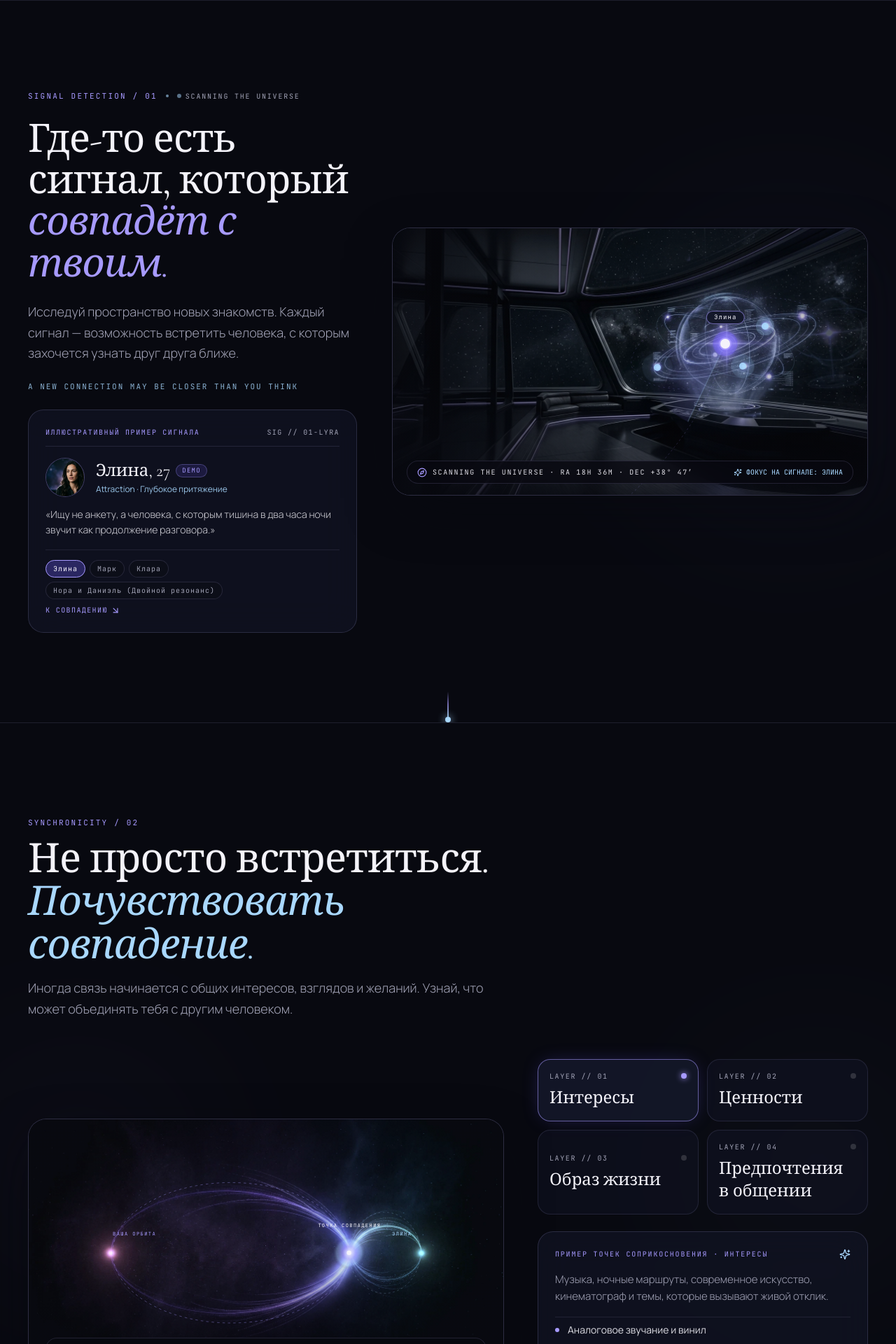
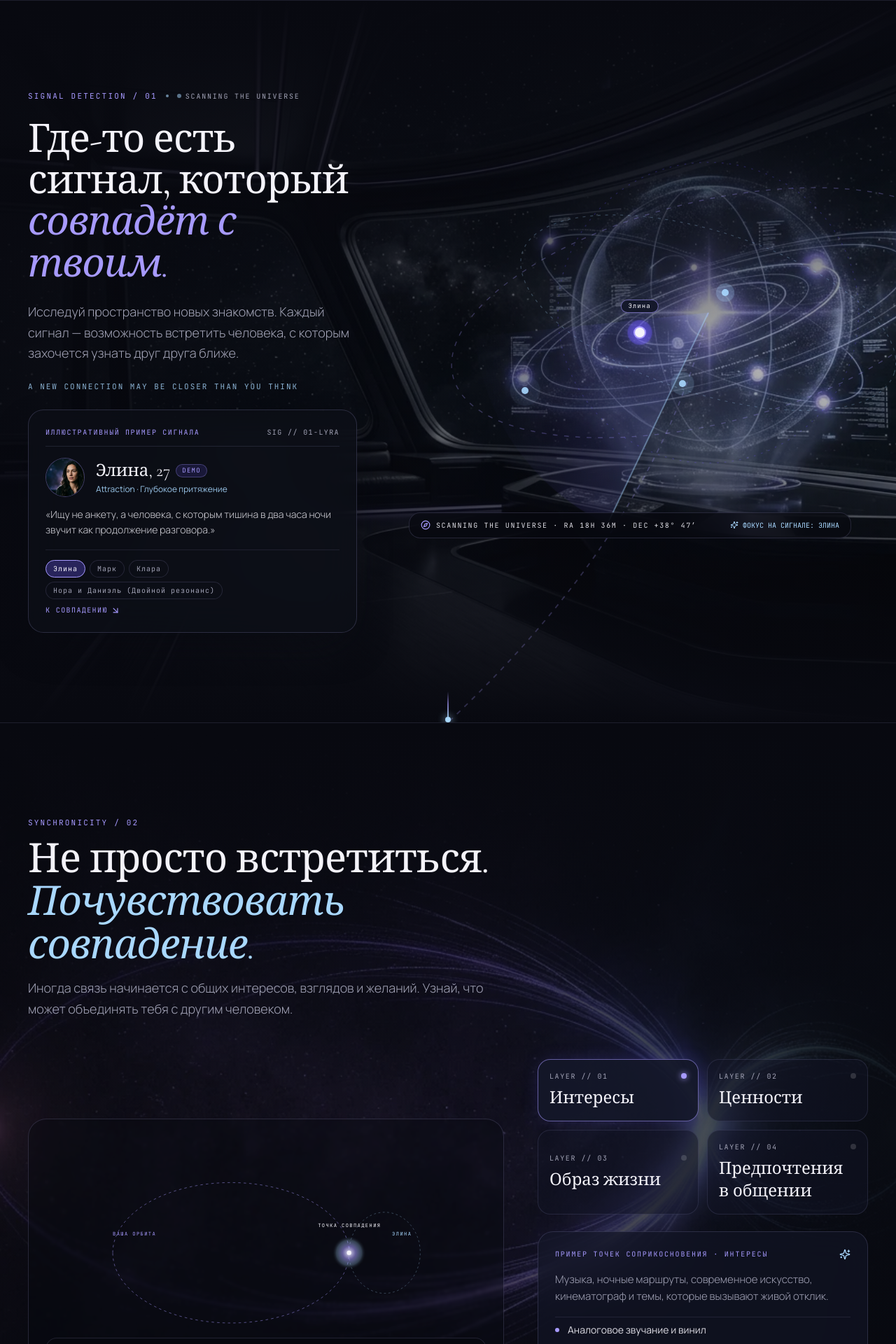
Before and after one commit to stanix228-ops/astrosyncho, a React (Vite) app: page / in a window 1280 px wide. Shown: the part 800-2720 px from the top of the page at 70% size. Built offline with nearby package versions, Linux system fonts and the light colour scheme; the HTML template or start-up script is replaced by a standard one; a web font is replaced by a local one.

Commit message:
style: make Active Signals and Synchronicity visuals full-section backgrounds and remove privacy-glass image

```diff
--- a/src/components/CosmicRadar.tsx
+++ b/src/components/CosmicRadar.tsx
@@ -17,42 +17,32 @@ const OBSERVATORY_HOTSPOTS: Array<{
   signalIndex: number
   left: string
   top: string
-  cx: number
-  cy: number
   delayMs: number
   isPrimary?: boolean
 }> = [
   {
     signalIndex: 0,
-    left: "70.1%",
-    top: "43.2%",
-    cx: 673,
-    cy: 233,
+    left: "52%",
+    top: "42%",
     delayMs: 0,
     isPrimary: true,
   },
   {
     signalIndex: 1,
-    left: "78.5%",
-    top: "36.8%",
-    cx: 754,
-    cy: 199,
+    left: "70%",
+    top: "31%",
     delayMs: 650,
   },
   {
     signalIndex: 2,
-    left: "73.8%",
-    top: "51.6%",
-    cx: 708,
-    cy: 279,
+    left: "61%",
+    top: "56%",
     delayMs: 1200,
   },
   {
     signalIndex: 3,
-    left: "55.8%",
-    top: "52.2%",
-    cx: 536,
-    cy: 282,
+    left: "28%",
+    top: "58%",
     delayMs: 1750,
   },
 ]
@@ -74,21 +64,125 @@ export const CosmicRadar: React.FC<CosmicRadarProps> = ({
     <section
       id="radar"
       ref={sectionRef}
-      className="relative py-24 lg:py-32 overflow-hidden bg-[#080910] border-t border-[rgba(190,185,255,0.12)]"
+      className="relative min-h-[780px] lg:min-h-[860px] py-24 lg:py-32 flex items-center overflow-hidden bg-[#080910] border-t border-[rgba(190,185,255,0.12)]"
       aria-labelledby="active-signals-heading"
     >
-      {/* Subtle Ambient Light Source */}
+      {/* Full-Bleed Section Background: active-signals.webp + Animated Radar SVG */}
+      <div className="pointer-events-none absolute inset-0 z-0 overflow-hidden">
+        <img
+          src="./images/active-signals.webp"
+          alt="Космическая обсерватория AstroSyncho с голографическим радаром, обнаруживающим светящиеся сигналы в глубоком космосе"
+          width={1376}
+          height={768}
+          loading="lazy"
+          className="h-full w-full object-cover object-[72%_center] lg:object-center"
+        />
+
+        {/* Directional Vignette Overlays for Seamless Blending & Text Readability */}
         <div
-        className="pointer-events-none absolute top-1/4 right-[-8%] h-[520px] w-[520px] rounded-full opacity-20 blur-[130px]"
-        style={{
-          background:
-            "radial-gradient(circle, rgba(110,91,255,0.38) 0%, rgba(169,216,255,0.12) 55%, transparent 100%)",
-        }}
+          className="absolute inset-0 bg-gradient-to-r from-[#080910]/92 via-[#080910]/55 to-[#080910]/20"
+          aria-hidden="true"
+        />
+        <div
+          className="absolute inset-0 bg-gradient-to-b from-[#080910] via-transparent to-[#080910]"
           aria-hidden="true"
         />
 
-      <div className="relative z-10 mx-auto max-w-[1400px] px-4 sm:px-6 lg:px-10">
-        {/* Asymmetric Editorial Split + Immersive Observatory Key Visual */}
+        {/* Full-Resolution Animated SVG Radar Overlay Locked to the Background Sphere (965, 332 in 1376x768) */}
+        <svg
+          className="absolute inset-0 h-full w-full"
+          viewBox="0 0 1376 768"
+          preserveAspectRatio="xMidYMid slice"
+          fill="none"
+          aria-hidden="true"
+        >
+          <defs>
+            <linearGradient
+              id="observatoryScanBeam"
+              x1="0%"
+              y1="0%"
+              x2="100%"
+              y2="100%"
+            >
+              <stop offset="0%" stopColor="#A9D8FF" stopOpacity="0.26" />
+              <stop offset="55%" stopColor="#6E5BFF" stopOpacity="0.09" />
+              <stop offset="100%" stopColor="#080910" stopOpacity="0" />
+            </linearGradient>
+          </defs>
+
+          {/* Fine Orbital Rings Centered on the Holographic Radar Sphere (965, 332) */}
+          <g
+            style={{
+              opacity: hasEntered ? 0.88 : 0.2,
+              transition: "opacity 1.2s ease-out",
+            }}
+          >
+            <ellipse
+              cx="965"
+              cy="332"
+              rx="280"
+              ry="118"
+              transform="rotate(-14 965 332)"
+              stroke="#A79AFF"
+              strokeOpacity="0.32"
+              strokeWidth="1.1"
+              strokeDasharray="5 7"
+            />
+            <ellipse
+              cx="965"
+              cy="332"
+              rx="208"
+              ry="86"
+              transform="rotate(18 965 332)"
+              stroke="#A9D8FF"
+              strokeOpacity="0.28"
+              strokeWidth="1"
+              strokeDasharray="3 5"
+            />
+            <circle
+              cx="965"
+              cy="332"
+              r="160"
+              stroke="#6E5BFF"
+              strokeOpacity="0.26"
+              strokeWidth="1"
+              strokeDasharray="2 6"
+            />
+          </g>
+
+          {/* Slowly Rotating Scanning Beam Around (965, 332) */}
+          <g
+            style={{ transformOrigin: "965px 332px" }}
+            className={prefersReducedMotion ? "" : "animate-radar-sweep"}
+          >
+            <path
+              d="M 965 332 L 1195 235 A 250 250 0 0 1 1168 478 Z"
+              fill="url(#observatoryScanBeam)"
+            />
+            <line
+              x1="965"
+              y1="332"
+              x2="1195"
+              y2="235"
+              stroke="#A9D8FF"
+              strokeOpacity="0.52"
+              strokeWidth="1.2"
+            />
+          </g>
+
+          {/* Luminous Trajectory Connecting Primary Signal toward Section 03 */}
+          <path
+            d="M 965 332 Q 910 560 688 768"
+            stroke="#A79AFF"
+            strokeOpacity={0.24 + scrollProgress * 0.45}
+            strokeWidth="1.4"
+            strokeDasharray="5 6"
+          />
+        </svg>
+      </div>
+
+      <div className="relative z-10 w-full mx-auto max-w-[1400px] px-4 sm:px-6 lg:px-10">
+        {/* Asymmetric Editorial Split Over Full-Resolution Observatory Background */}
         <div
           className={`grid grid-cols-1 lg:grid-cols-12 gap-10 lg:gap-12 items-center transition-all duration-1000 ease-out ${
             hasEntered || prefersReducedMotion
@@ -140,7 +234,7 @@ export const CosmicRadar: React.FC<CosmicRadarProps> = ({
 
             {/* Understated Illustrative Signal Preview Panel */}
             <div
-              className="w-full max-w-[470px] rounded-[22px] border border-[rgba(190,185,255,0.16)] bg-[rgba(19,21,38,0.68)] backdrop-blur-xl p-5 sm:p-6 transition-all duration-300"
+              className="w-full max-w-[470px] rounded-[22px] border border-[rgba(190,185,255,0.18)] bg-[rgba(13,15,24,0.74)] backdrop-blur-xl p-5 sm:p-6 transition-all duration-300 shadow-[0_24px_60px_-20px_rgba(8,9,16,0.85)]"
               aria-live="polite"
             >
               <div className="flex items-center justify-between gap-2 pb-3 border-b border-[rgba(190,185,255,0.12)]">
@@ -216,134 +310,9 @@ export const CosmicRadar: React.FC<CosmicRadarProps> = ({
             </div>
           </div>
 
-          {/* Right Column (7 Cols): Art-Directed Observatory Key Visual + Animated Radar Overlay */}
+          {/* Right Column (7 Cols): Open Interactive Radar Stage Over the Full-Bleed Background */}
           <div className="lg:col-span-7">
-            <div className="relative rounded-[26px] overflow-hidden border border-[rgba(190,185,255,0.18)] bg-[#0D0F18] shadow-[0_24px_80px_-20px_rgba(8,9,16,0.9)]">
-              {/* Main Generated Key Visual: active-signals.webp */}
-              <div className="relative aspect-[16/10] sm:aspect-[16/9] w-full overflow-hidden">
-                <img
-                  src="./images/active-signals.webp"
-                  alt="Космическая обсерватория AstroSyncho с голографическим радаром, обнаруживающим светящиеся сигналы в глубоком космосе"
-                  width={1376}
-                  height={768}
-                  loading="lazy"
-                  className="h-full w-full object-cover object-[72%_center] sm:object-center"
-                />
-
-                {/* Subtle Edge Vignette for Seamless Integration */}
-                <div
-                  className="pointer-events-none absolute inset-0 bg-gradient-to-r from-[#080910]/65 via-transparent to-[#080910]/25"
-                  aria-hidden="true"
-                />
-                <div
-                  className="pointer-events-none absolute inset-0 bg-gradient-to-t from-[#080910]/75 via-transparent to-[#080910]/25"
-                  aria-hidden="true"
-                />
-
-                {/* Animated SVG Radar Overlay: Scanning Beam & Fine Orbital Lines */}
-                <svg
-                  className="pointer-events-none absolute inset-0 h-full w-full"
-                  viewBox="0 0 960 540"
-                  fill="none"
-                  aria-hidden="true"
-                >
-                  <defs>
-                    <linearGradient
-                      id="observatoryScanBeam"
-                      x1="0%"
-                      y1="0%"
-                      x2="100%"
-                      y2="100%"
-                    >
-                      <stop
-                        offset="0%"
-                        stopColor="#A9D8FF"
-                        stopOpacity="0.24"
-                      />
-                      <stop
-                        offset="55%"
-                        stopColor="#6E5BFF"
-                        stopOpacity="0.08"
-                      />
-                      <stop
-                        offset="100%"
-                        stopColor="#080910"
-                        stopOpacity="0"
-                      />
-                    </linearGradient>
-                  </defs>
-
-                  {/* Fine Orbital Rings Centered on the Holographic Radar Sphere (673, 233) */}
-                  <g
-                    style={{
-                      opacity: hasEntered ? 0.85 : 0.2,
-                      transition: "opacity 1.2s ease-out",
-                    }}
-                  >
-                    <ellipse
-                      cx="673"
-                      cy="233"
-                      rx="195"
-                      ry="82"
-                      transform="rotate(-14 673 233)"
-                      stroke="#A79AFF"
-                      strokeOpacity="0.28"
-                      strokeWidth="0.9"
-                      strokeDasharray="4 6"
-                    />
-                    <ellipse
-                      cx="673"
-                      cy="233"
-                      rx="145"
-                      ry="60"
-                      transform="rotate(18 673 233)"
-                      stroke="#A9D8FF"
-                      strokeOpacity="0.24"
-                      strokeWidth="0.8"
-                    />
-                    <circle
-                      cx="673"
-                      cy="233"
-                      r="112"
-                      stroke="#6E5BFF"
-                      strokeOpacity="0.22"
-                      strokeWidth="0.8"
-                      strokeDasharray="2 5"
-                    />
-                  </g>
-
-                  {/* Slowly Rotating Scanning Beam Around (673, 233) */}
-                  <g
-                    style={{ transformOrigin: "673px 233px" }}
-                    className={
-                      prefersReducedMotion ? "" : "animate-radar-sweep"
-                    }
-                  >
-                    <path
-                      d="M 673 233 L 835 165 A 175 175 0 0 1 815 335 Z"
-                      fill="url(#observatoryScanBeam)"
-                    />
-                    <line
-                      x1="673"
-                      y1="233"
-                      x2="835"
-                      y2="165"
-                      stroke="#A9D8FF"
-                      strokeOpacity="0.5"
-                      strokeWidth="1"
-                    />
-                  </g>
-
-                  {/* Luminous Trajectory Connecting Primary Signal toward Section 03 */}
-                  <path
-                    d="M 673 233 Q 640 390 480 540"
-                    stroke="#A79AFF"
-                    strokeOpacity={0.22 + scrollProgress * 0.45}
-                    strokeWidth="1.2"
-                    strokeDasharray="4 5"
-                  />
-                </svg>
-
+            <div className="relative h-[340px] sm:h-[420px] lg:h-[520px] w-full">
               {/* Interactive Signal Hotspots Over the Observatory Hologram */}
               {OBSERVATORY_HOTSPOTS.map((spot) => {
                 const sig = RADAR_SIGNALS[spot.signalIndex]
@@ -397,8 +366,8 @@ export const CosmicRadar: React.FC<CosmicRadarProps> = ({
                 )
               })}
 
-                {/* Bottom Caption Bar Inside Observatory Frame */}
-                <div className="absolute bottom-3 left-3 right-3 sm:bottom-4 sm:left-5 sm:right-5 z-20 flex flex-wrap items-center justify-between gap-2 rounded-2xl bg-[#080910]/75 backdrop-blur-md border border-[rgba(190,185,255,0.14)] px-3.5 py-2">
+              {/* Bottom Caption Bar Floating Over Observatory Radar */}
+              <div className="absolute bottom-2 left-0 right-0 sm:left-6 sm:right-6 z-20 flex flex-wrap items-center justify-between gap-2 rounded-2xl bg-[#080910]/72 backdrop-blur-md border border-[rgba(190,185,255,0.16)] px-4 py-2.5">
                 <div className="flex items-center gap-2 font-mono-tech text-[10px] uppercase tracking-[0.16em] text-[#F4F3FA]/90">
                   <Compass
                     className="h-3.5 w-3.5 text-[#A79AFF]"
@@ -409,7 +378,6 @@ export const CosmicRadar: React.FC<CosmicRadarProps> = ({
                 <div className="flex items-center gap-1.5 font-mono-tech text-[10px] text-[#A9D8FF]">
                   <Sparkles className="h-3 w-3" aria-hidden="true" />
                   <span>ФОКУС НА СИГНАЛЕ: {activeSignal.alias.toUpperCase()}</span>
-                  </div>
                 </div>
               </div>
             </div>
--- a/src/components/Synchronicity.tsx
+++ b/src/components/Synchronicity.tsx
@@ -94,28 +94,27 @@ export const Synchronicity: React.FC<SynchronicityProps> = ({
     <section
       id="synchronicity"
       ref={sectionRef}
-      className="relative py-24 lg:py-32 overflow-hidden bg-[#080910] border-t border-[rgba(190,185,255,0.12)]"
+      className="relative min-h-[760px] lg:min-h-[840px] py-24 lg:py-32 flex items-center overflow-hidden bg-[#080910] border-t border-[rgba(190,185,255,0.12)]"
       aria-labelledby="synchronicity-heading"
     >
-      {/* Subtle Dual Ambient Illumination (Lavender Left, Icy-Blue Right) */}
+      {/* Full-Bleed Section Background: synchronicity.webp */}
       <div
-        className="pointer-events-none absolute top-1/3 left-[-10%] h-[480px] w-[480px] rounded-full opacity-18 blur-[130px]"
-        style={{
-          background:
-            "radial-gradient(circle, rgba(167,154,255,0.34) 0%, transparent 70%)",
-        }}
+        className="pointer-events-none absolute inset-0 z-0 overflow-hidden"
         aria-hidden="true"
-      />
-      <div
-        className="pointer-events-none absolute bottom-1/4 right-[-10%] h-[480px] w-[480px] rounded-full opacity-18 blur-[130px]"
-        style={{
-          background:
-            "radial-gradient(circle, rgba(169,216,255,0.3) 0%, transparent 70%)",
-        }}
-        aria-hidden="true"
-      />
+      >
+        <img
+          src="./images/synchronicity.webp"
+          alt="Две светящиеся орбитальные системы — лавандовая и ледяная голубая — плавно сближаются в общей точке притяжения"
+          width={1376}
+          height={768}
+          loading="lazy"
+          className="h-full w-full object-cover object-center opacity-85"
+        />
+        <div className="absolute inset-0 bg-gradient-to-b from-[#080910] via-[#080910]/35 to-[#080910]" />
+        <div className="absolute inset-0 bg-gradient-to-r from-[#080910]/35 via-transparent to-[#080910]/85" />
+      </div>
 
-      <div className="relative z-10 mx-auto max-w-[1400px] px-4 sm:px-6 lg:px-10">
+      <div className="relative z-10 w-full mx-auto max-w-[1400px] px-4 sm:px-6 lg:px-10">
         {/* Section Header */}
         <div
           className={`max-w-3xl transition-all duration-1000 ease-out ${
@@ -144,27 +143,12 @@ export const Synchronicity: React.FC<SynchronicityProps> = ({
           </p>
         </div>
 
-        {/* Main Composition: Converging Orbits Visual Anchor + Understated Compatibility Interface */}
+        {/* Main Composition: Open Converging Orbits Stage Over Full-Bleed Background + Compatibility Interface */}
         <div className="mt-12 lg:mt-14 grid grid-cols-1 lg:grid-cols-12 gap-10 lg:gap-12 items-center">
-          {/* Left 7 Cols: Original Synchronicity Key Visual + Refined Dual-Orbit SVG Motion */}
+          {/* Left 7 Cols: Open Dual-Orbit SVG Motion Over Full-Bleed Background */}
           <div className="lg:col-span-7">
-            <div className="relative rounded-[26px] overflow-hidden border border-[rgba(190,185,255,0.18)] bg-[#0D0F18] shadow-[0_24px_80px_-20px_rgba(8,9,16,0.9)]">
+            <div className="relative rounded-[26px] overflow-hidden border border-[rgba(190,185,255,0.16)] bg-[rgba(8,9,16,0.34)] backdrop-blur-[2px]">
               <div className="relative aspect-[16/10] sm:aspect-[16/9] w-full overflow-hidden">
-                <img
-                  src="./images/synchronicity.webp"
-                  alt="Две светящиеся орбитальные системы — лавандовая и ледяная голубая — плавно сближаются в общей точке притяжения"
-                  width={1376}
-                  height={768}
-                  loading="lazy"
-                  className="h-full w-full object-cover object-center"
-                />
-
-                {/* Subtle Edge Blending */}
-                <div
-                  className="pointer-events-none absolute inset-0 bg-gradient-to-t from-[#080910]/80 via-transparent to-[#080910]/30"
-                  aria-hidden="true"
-                />
-
                 {/* Lightweight SVG Orbital Convergence Sequence */}
                 <svg
                   className="pointer-events-none absolute inset-0 h-full w-full"
@@ -187,9 +171,9 @@ export const Synchronicity: React.FC<SynchronicityProps> = ({
                     d="M 170 270 A 239 142 0 1 1 648 270 A 239 142 0 1 1 170 270"
                     stroke="#A79AFF"
                     strokeOpacity={
-                      activeCategory.orbitAccent === "lavender" ? "0.48" : "0.24"
+                      activeCategory.orbitAccent === "lavender" ? "0.58" : "0.3"
                     }
-                    strokeWidth="1.1"
+                    strokeWidth="1.2"
                     strokeDasharray="5 6"
                   />
 
@@ -199,9 +183,9 @@ export const Synchronicity: React.FC<SynchronicityProps> = ({
                     d="M 648 270 A 72 82 0 1 1 792 270 A 72 82 0 1 1 648 270"
                     stroke="#A9D8FF"
                     strokeOpacity={
-                      activeCategory.orbitAccent === "ice" ? "0.52" : "0.28"
+                      activeCategory.orbitAccent === "ice" ? "0.62" : "0.34"
                     }
-                    strokeWidth="1.1"
+                    strokeWidth="1.2"
                     strokeDasharray="4 5"
                   />
 
```
Also changed, not shown: src/components/Privacy.tsx (+40 -60 lines). Lines whose indentation alone changed are shown as unchanged.
